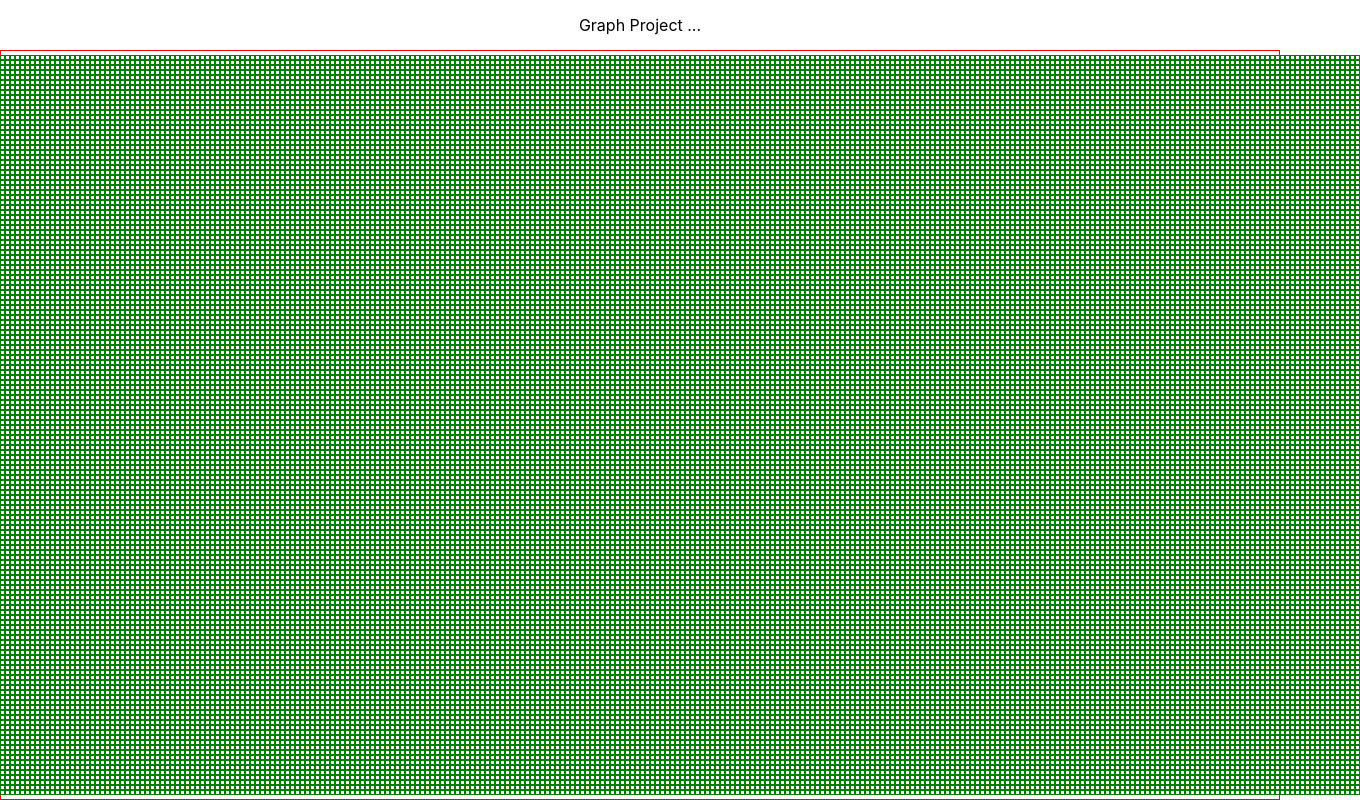
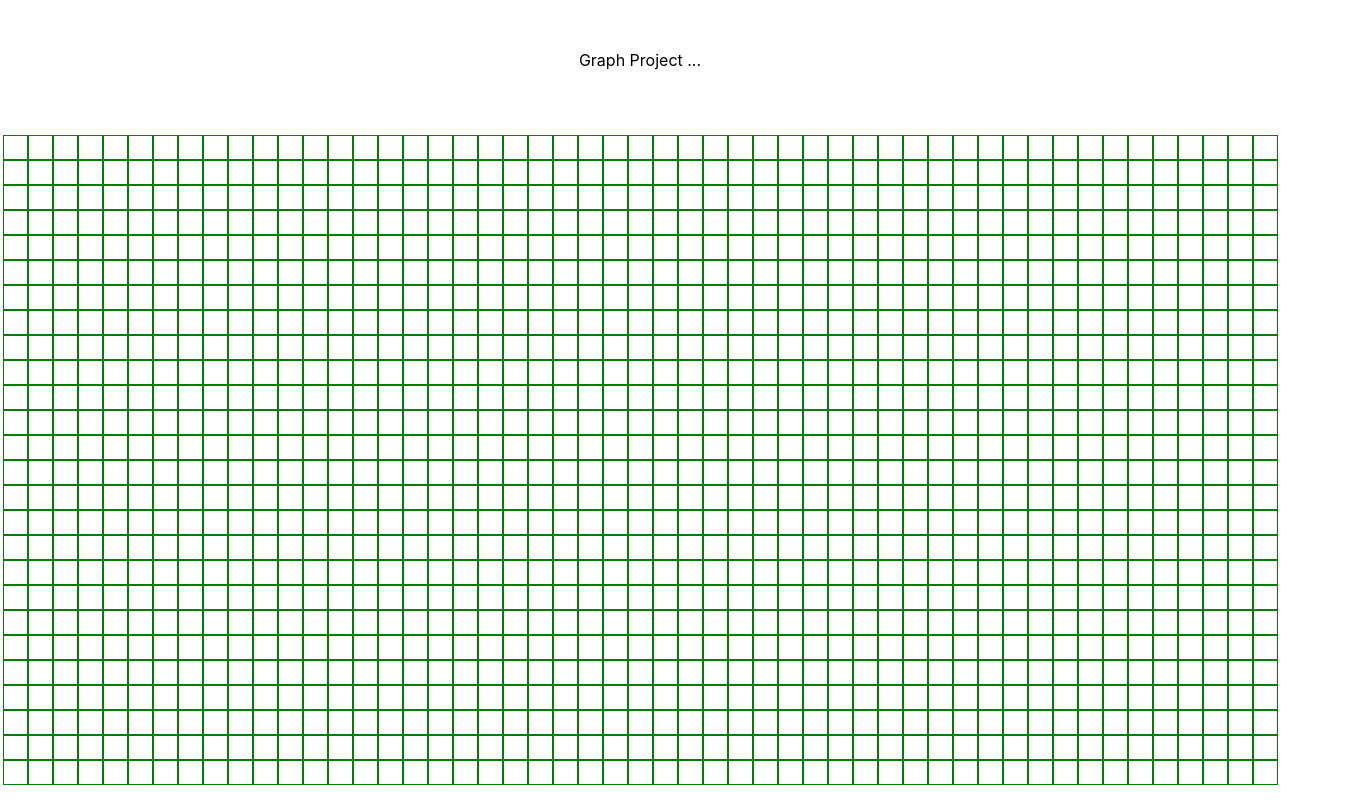
Before and after one commit to iamsarthakkr/graph-project, a React (Create React App) app: page / in a window 1280 px wide. Shown: the whole page, 1360 px wide, since content can reach past the window. Built offline with nearby package versions, Linux system fonts and the light colour scheme.

Commit message:
Made Grid flexible

```diff
--- a/src/App.tsx
+++ b/src/App.tsx
@@ -1,33 +1,67 @@
 import React from "react";
 import styled from "styled-components";
 import { Grid } from "./components/Grid";
+import { IDimensions } from "./types/GridInterfaces";
 
 const Container = styled.div`
    text-align: center;
-   min-width: 100vw;
-   min-height: 100vh;
+   width: 100vw;
+   height: 100vh;
 
    display: flex;
    flex-direction: column;
 `;
 
 const Header = styled.div`
-   padding: 15px 0;
+   padding: 50px 0;
 `;
 
-const ROW_FACTOR = 740,
-   COL_FACTOR = 1440;
+function App() {
+   const HEIGHT = 25,
+      WIDTH = 25;
 
-function App() {
-   const HEIGHT = 5,
-      WIDTH = 5,
-      ROWS = ROW_FACTOR / HEIGHT,
-      COLUMNS = COL_FACTOR / WIDTH;
+   const ref = React.useRef<HTMLDivElement>(null);
+   const [dimensions, setDimension] = React.useState<IDimensions>({
+      width: 0,
+      height: 0,
+   });
 
+   const updateDimensions = () => {
+      if (ref.current) {
+         setDimension({
+            width: ref.current.offsetWidth,
+            height: ref.current.offsetHeight,
+         });
+      }
+   };
+
+   React.useLayoutEffect(() => {
+      updateDimensions();
+   }, []);
+
+   let movement_timer: NodeJS.Timeout | null = null;
+   const RESET_TIMEOUT = 100;
+   window.addEventListener("resize", () => {
+      console.log({ movement_timer });
+
+      if (movement_timer) clearTimeout(movement_timer);
+      movement_timer = setTimeout(updateDimensions, RESET_TIMEOUT);
+   });
+
+   console.log(ref);
+
+   const rows = Math.floor(dimensions.height / HEIGHT) - 1,
+      columns = Math.floor(dimensions.width / WIDTH);
    return (
       <Container>
          <Header>Graph Project ...</Header>
-         <Grid width={WIDTH} height={HEIGHT} rows={ROWS} columns={COLUMNS} />
+         <Grid
+            ref={ref}
+            rows={rows}
+            columns={columns}
+            width={WIDTH}
+            height={HEIGHT}
+         />
       </Container>
    );
 }
--- a/src/components/Grid/Grid.tsx
+++ b/src/components/Grid/Grid.tsx
@@ -3,30 +3,28 @@ import { get2DArray } from "../../utils";
 import { Container, GridCell, GridRow } from "./GridComponents";
 import { IGridProps } from "../../types";
 
-export const Grid = (props: IGridProps) => {
+export const Grid = React.forwardRef<HTMLDivElement, IGridProps>(
+   (props, ref) => {
       const { width, height, rows, columns } = props;
       console.log({ props });
 
-   const rowWidth = columns * width;
-
       const gridRows = get2DArray(rows, columns).map((_row, i) => {
          const row = _row.map((_col, j) => (
-         <GridCell id={`Cell ${i} ${j}`} width={width} height={height} />
+            <GridCell key={`Cell ${i} ${j}`} width={width} height={height} />
          ));
-      console.log(row);
 
          return (
             <GridRow
-            id={`Row ${i}`}
+               key={`Row ${i}`}
                columns={columns}
                height={height}
-            width={rowWidth}
+               width={columns * width}
             >
                {row}
             </GridRow>
          );
       });
-   console.log(gridRows);
 
-   return <Container>{gridRows}</Container>;
-};
+      return <Container ref={ref}>{gridRows}</Container>;
+   }
+);
--- a/src/components/Grid/GridComponents.tsx
+++ b/src/components/Grid/GridComponents.tsx
@@ -4,7 +4,6 @@ import { ICellProps, IGridRowProps } from "../../types";
 
 export const Container = styled.div`
    flex: 1;
-   border: 1px solid red;
 
    display: grid;
    justify-content: center;
--- a/src/types/GridInterfaces.ts
+++ b/src/types/GridInterfaces.ts
@@ -10,3 +10,8 @@ export interface IGridRowProps extends ICellProps {
 export interface IGridProps extends IGridRowProps {
    rows: number;
 }
+
+export interface IDimensions {
+   width: number;
+   height: number;
+}
```
Lines whose indentation alone changed are shown as unchanged.
